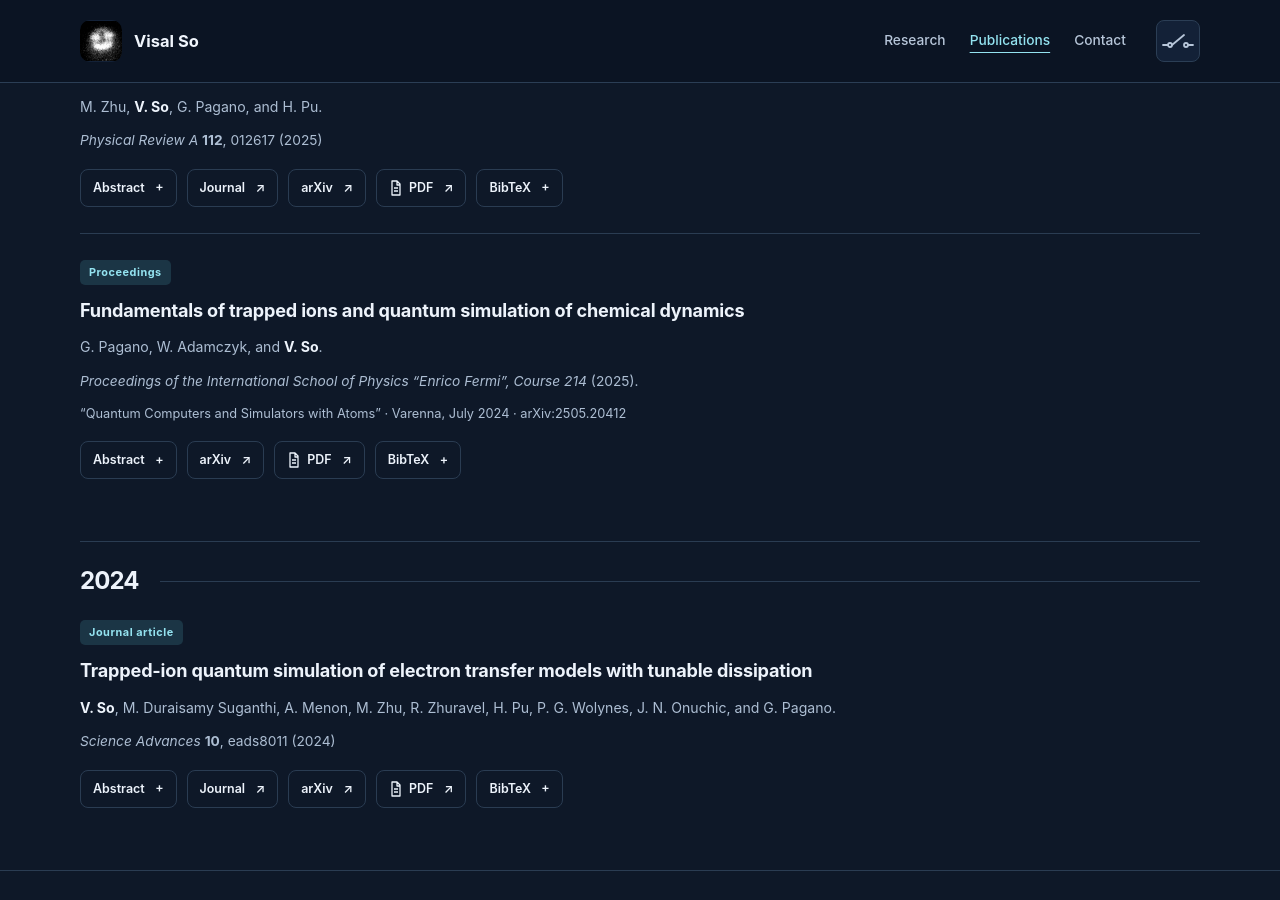
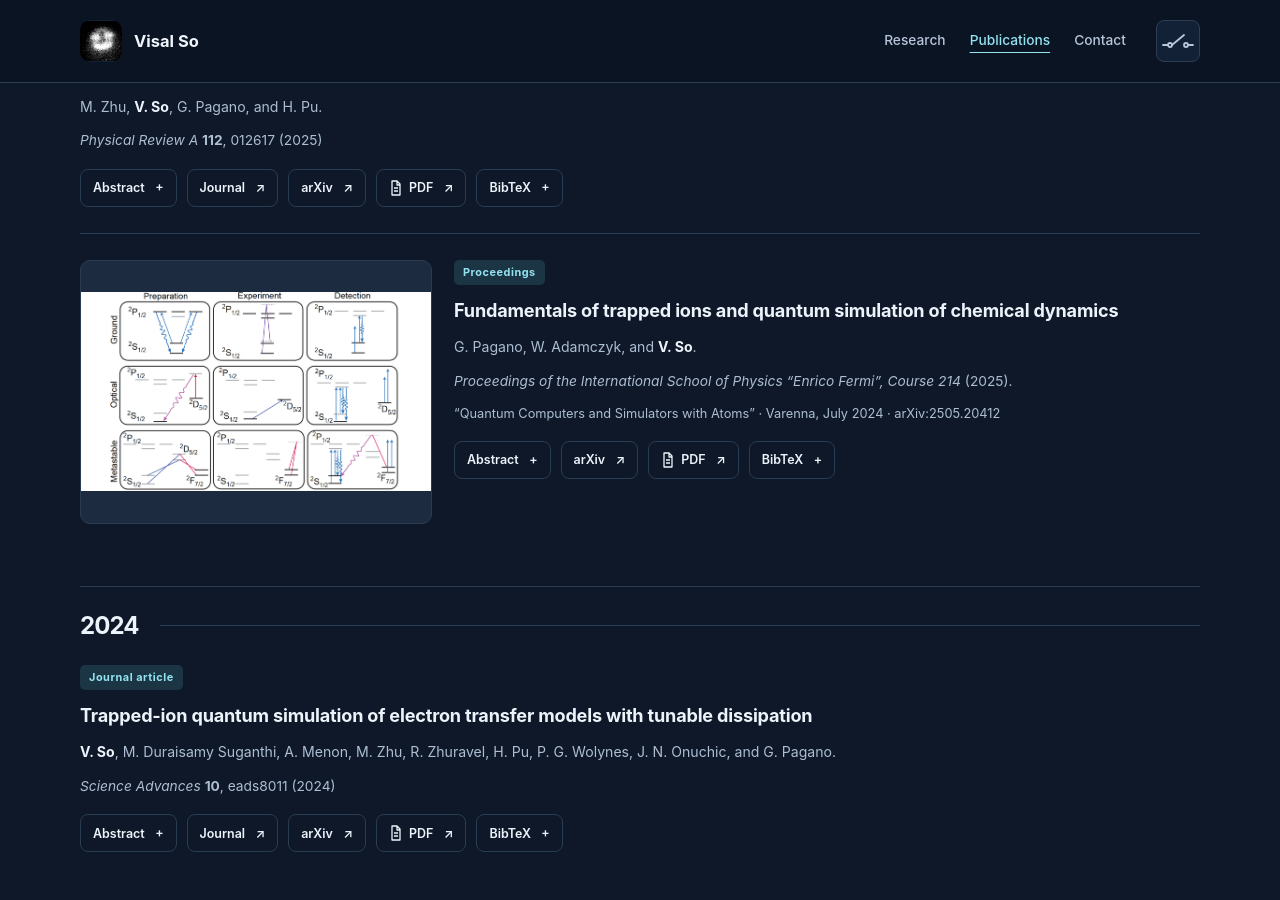
Before and after one commit to visalso/visalso.github.io, a Jekyll site: the page built from publications.html, in a window 1280 px wide and 900 px high, scrolled down 2416 px. Built offline with Jekyll 4.4.1, drawn with Linux system fonts in a browser that asks for light colours; a script that is not in the unit is left out.

Commit message:
Update publications.yml

```diff
--- a/_data/publications.yml
+++ b/_data/publications.yml
@@ -556,6 +556,7 @@
   venue: Proceedings of the International School of Physics “Enrico Fermi”, Course 214
   type: proceedings
   selected: false
+  thumbnail: /assets/omg_architecture.png
   note: “Quantum Computers and Simulators with Atoms” · Varenna, July 2024 ·
     arXiv:2505.20412
   links:
```
